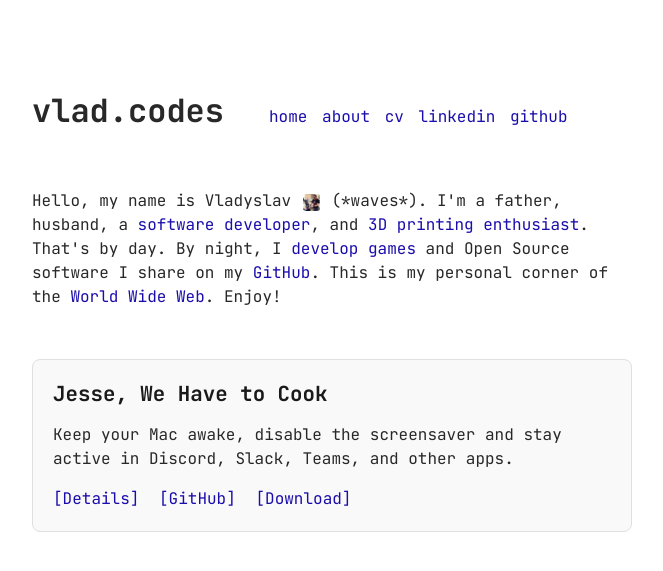
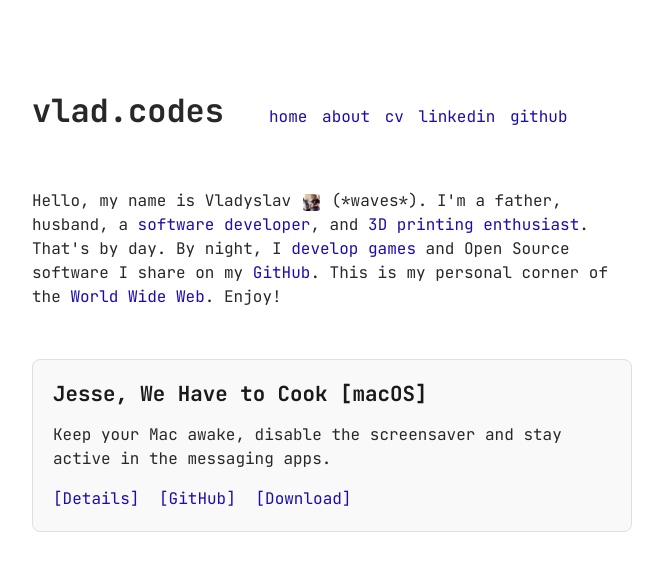
Before and after one commit to vshvedov/vladcodes, a Jekyll site: the page built from index.html, in a window 1280 px wide. Shown: the top 571 px of the page, without its empty margins (308-971 px from the left). Built offline with Jekyll 4.4.1, drawn with Linux system fonts in a browser that asks for light colours.

Commit message:
Update app item title and refine description for clarity

```diff
--- a/index.html
+++ b/index.html
@@ -12,8 +12,8 @@ layout: default
     This is my personal corner of the <a href="/assets/img/404.gif" target="blank">World Wide Web</a>. Enjoy!
     </br>
     <div class="app-item">
-      <h2>Jesse, We Have to Cook</h2>
-      <p>Keep your Mac awake, disable the screensaver and stay active in Discord, Slack, Teams, and other apps.</p>
+      <h2>Jesse, We Have to Cook [macOS]</h2>
+      <p>Keep your Mac awake, disable the screensaver and stay active in the messaging apps.</p>
       <p>
         <a href="/jessewehavetocook">[Details]</a>
         <a href="https://github.com/vshvedov/JesseWeHaveToCook" target="_blank">[GitHub]</a>
```
